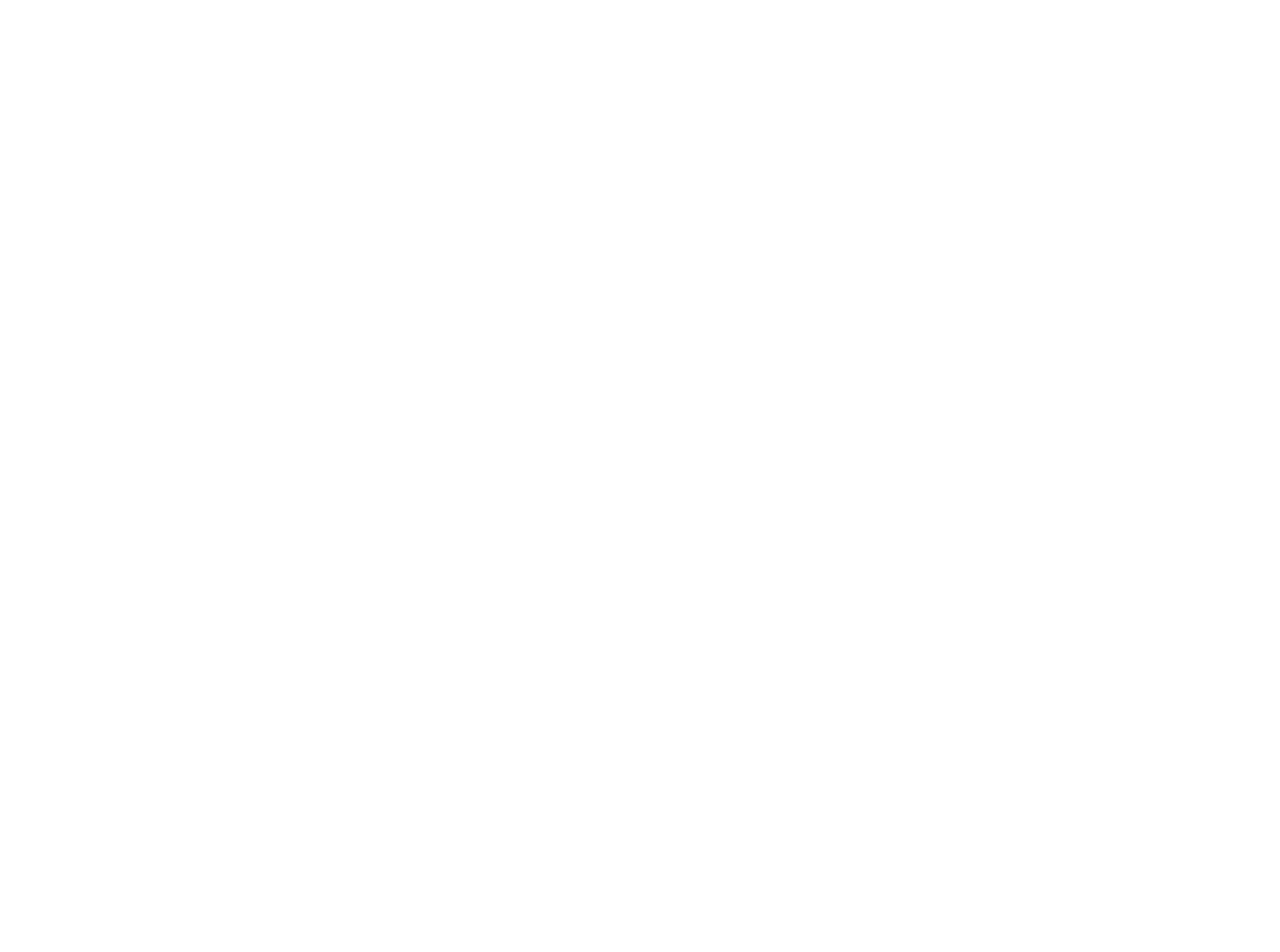
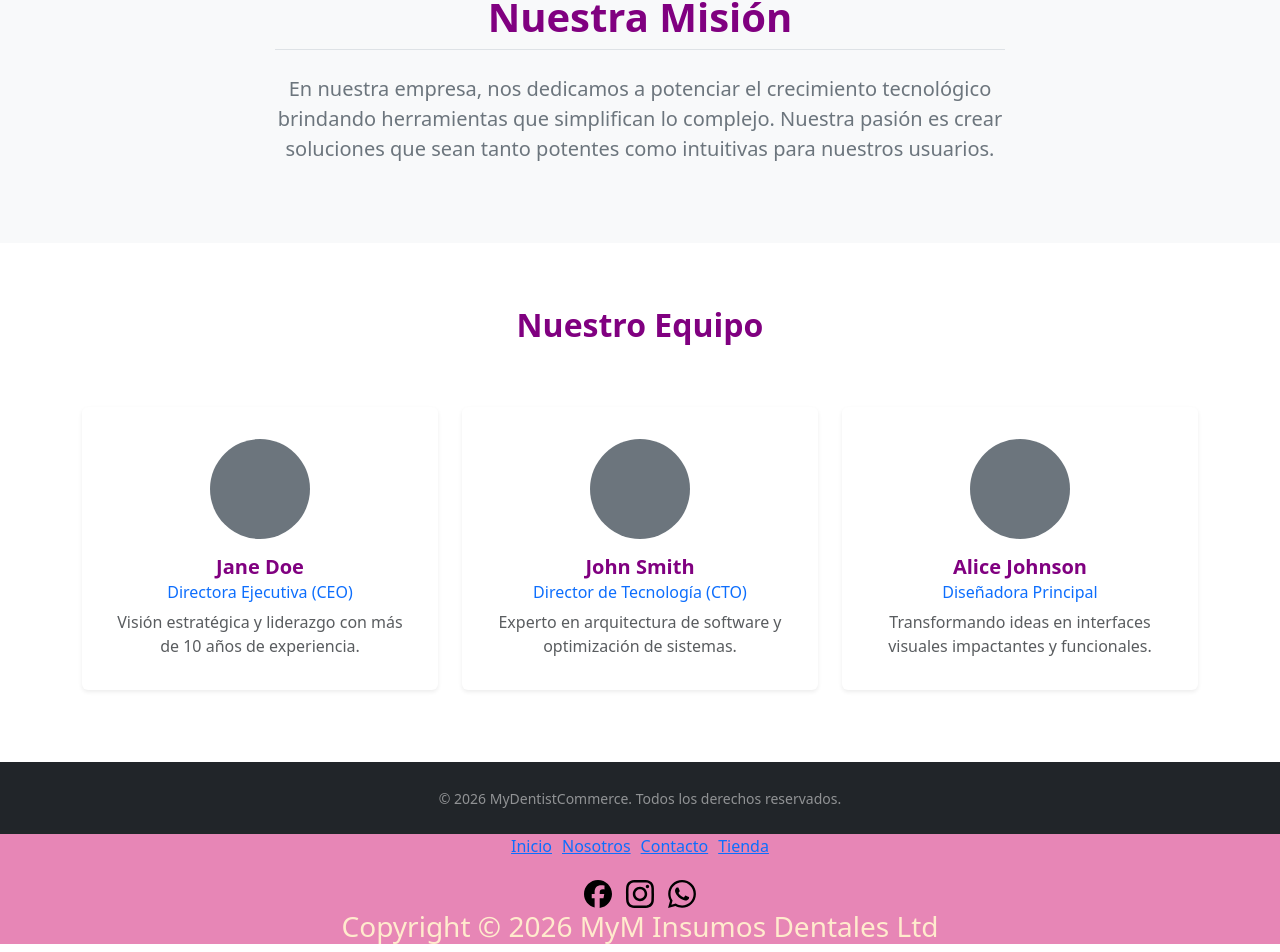
Before and after one commit to Duocantonio/mymdental, a React (Vite) app: page /Nosotros in a window 1280 px wide. Shown: the part 487-1439 px from the top of the page. Before the commit the page ends 800 px from the top, so only its background shows below. Built offline with nearby package versions, Linux system fonts and the light colour scheme; no server answers.

Commit message:
creacion de nuevos archivos base y mejoras de calidad

```diff
--- a/src/App.jsx
+++ b/src/App.jsx
@@ -6,7 +6,7 @@
 import Nosotros from './Pages/Nosotros'
 import Administrador from './Pages/Administrador'
 import Categoria from './Pages/Categoria'
-import InicioSesion from './Pages/inicio_sesion'
+import InicioSesion from './Pages/Inicio_sesion'
 
 import { BrowserRouter, Routes, Route } from "react-router-dom";
 
--- a/src/Components/Footer.jsx
+++ b/src/Components/Footer.jsx
@@ -7,14 +7,14 @@
 
 export default function Footer() {
   return (
-<footer className="footer footer-horizontal footer-center bg-base-200 text-base-content rounded p-10">
-  <div className="links grid-flow-col gap-10" class="text-center">
+<footer className="footer" >
+  <div className="links grid-flow-col gap-12" >
     <Link to='/'>Inicio</Link>
     <Link to='/Nosotros'>Nosotros</Link>
     <Link to='/Contacto'>Contacto</Link>
     <Link to='/Tienda'>Tienda</Link>
   </div>
-  <div className='svg-icons' class="text-center">
+  <div className='svg-icons gap-12' >
     <a href="https://www.facebook.com/ACMEIndustries" target="_blank" rel="noopener noreferrer">
       <svg xmlns="http://www.w3.org/2000/svg" width="32" height="32" viewBox="0 0 32 32">
               <path d="M16,2c-7.732,0-14,6.268-14,14,0,6.566,4.52,12.075,10.618,13.588v-9.31h-2.887v-4.278h2.887v-1.843c0-4.765,2.156-6.974,6.835-6.974,.887,0,2.417,.174,3.043,.348v3.878c-.33-.035-.904-.052-1.617-.052-2.296,0-3.183,.87-3.183,3.13v1.513h4.573l-.786,4.278h-3.787v9.619c6.932-.837,12.304-6.74,12.304-13.897,0-7.732-6.268-14-14-14Z"></path>
@@ -33,7 +33,7 @@
 
   </div>
   <div>
-    <p class="text-center">Copyright © 2026 MyM Insumos Dentales Ltd</p>
+    <h3 className="Copyright">Copyright © 2026 MyM Insumos Dentales Ltd</h3>
   </div>
 </footer>
   )
--- a/src/Components/Productos.jsx
+++ b/src/Components/Productos.jsx
@@ -1,31 +1,48 @@
 import React from 'react'
 import { useEffect, useState } from 'react'
+import "../Styles/Productos.css";
+import logoImagen from '../assets/Imagenes/Logomym.png';
+
 
 export default function Productos({ urlBack }) {
   const [productos, setProductos] = useState([])
 
+  useEffect(() => {
+    fetch(urlBack)
+      .then(response => response.json())
+      .then(data => setProductos(data))
+      .catch(error => console.error("Error al cargar productos:", error))
+  }, [urlBack])
 
-useEffect(() => {
-    fetch(urlBack)
-        .then(response => response.json())
-        .then(data => setProductos(data))
+  return (
 
-}, [urlBack])
-console.log("URL:", urlBack);
+    <div className="row row-cols-1 row-cols-md-3 g-4 container mx-auto">
+      {productos.sort(() => Math.random() -0.5).slice(0,12).map(producto => (
+        <div className="col" key={producto.idProduct}>
+          <div className="card h-100 border border-black shadow-sm">
+            <img
+              src={logoImagen}
+              className="card-img-top"
+              alt={producto.productName}
+            />
 
-return (
-  <div className="Card_group">
-      {productos.map(producto => (
-        <div className="col-md-3" style={{ width: '15rem' }} key={producto.idProduct}>
-          <div className="card border border-black">
-            <h5 >{producto.productName}</h5>
-            <p >{producto.descriptionProduct}</p>
-            <p >Stock: {producto.stockProduct}</p>
-            <p >Precio: ${producto.priceProduct}</p>
-            <a href="#" className="btn btn-primary">Detalles</a>
+            <div className="card-body">
+              <h5 className="card-title fw-bold">{producto.productName}</h5>
+              <p className="card-text text-muted">
+                {producto.descriptionProduct}
+              </p>
+              <p className="card-text fw-bold text-primary">
+                Precio: ${producto.priceProduct}
+              </p>
+            </div>
+
+            <div className="card-footer bg-transparent border-top-0 d-flex justify-content-between align-items-center">
+              <small className="text-muted">Stock: {producto.stockProduct}</small>
+              <button className="btn btn-sm btn-outline-primary">Detalles</button>
+            </div>
           </div>
         </div>
       ))}
     </div>
-)
+  )
 }
--- a/src/Components/navegacion.jsx
+++ b/src/Components/navegacion.jsx
@@ -66,6 +66,7 @@
               </Link>
             </li>
 
+
             <li
               className="nav-item position-static"
               onMouseEnter={handleMouseEnter}  //  cancela el timer
--- a/src/Pages/Categoria.jsx
+++ b/src/Pages/Categoria.jsx
@@ -1,5 +1,6 @@
 import { useParams } from 'react-router-dom';
 import Productos from '../Components/Productos';
+import "../Styles/Categoria.css"
 
 export default function Categoria() {
 
@@ -13,7 +14,7 @@
 
   return (
     <>
-      <h2>{nombreCategoria}</h2>
+      <h2 className='Titulo' class="text-center">{nombreCategoria}</h2>
       <Productos urlBack={urlBack} />
     </>
   );
--- a/src/Pages/Nosotros.jsx
+++ b/src/Pages/Nosotros.jsx
@@ -1,29 +1,78 @@
 import React from "react";
 
-
-
-
+// Componente interno para los miembros del equipo
+const TeamMember = ({ name, role, description }) => (
+  <div className="col-md-4 mb-4">
+    <div className="card h-100 border-0 shadow-sm text-center p-3">
+      <div className="d-flex justify-content-center">
+        <div className="rounded-circle bg-secondary mt-3" style={{ width: '100px', height: '100px' }}>
+             {/* Aquí podrías poner una etiqueta <img /> más adelante */}
+        </div>
+      </div>
+      <div className="card-body">
+        <h5 className="card-title fw-bold">{name}</h5>
+        <h6 className="card-subtitle mb-2 text-primary">{role}</h6>
+        <p className="card-text text-muted">{description}</p>
+      </div>
+    </div>
+  </div>
+);
 
 export default function Nosotros() {
-    return (
-        <>
+  return (
+    <div className="bg-light">
+      {/* Hero Section - Banner principal */}
+      <section className="py-5 text-center bg-dark text-white shadow-sm">
+        <div className="container py-5">
+          <h1 className="display-4 fw-bold">Sobre Nosotros</h1>
+          <p className="lead">Liderando el camino hacia experiencias web innovadoras.</p>
+        </div>
+      </section>
 
+      {/* Mission Section - Nuestra Misión */}
+      <section className="container py-5">
+        <div className="row justify-content-center">
+          <div className="col-lg-8 text-center">
+            <h2 className="display-6 fw-semibold mb-4 border-bottom pb-2">Nuestra Misión</h2>
+            <p className="fs-5 text-secondary leading-relaxed">
+              En nuestra empresa, nos dedicamos a potenciar el crecimiento tecnológico
+              brindando herramientas que simplifican lo complejo. Nuestra pasión es
+              crear soluciones que sean tanto potentes como intuitivas para nuestros usuarios.
+            </p>
+          </div>
+        </div>
+      </section>
 
-<button><svg xmlns="http://www.w3.org/2000/svg" viewBox="0 0 20 20" fill="currentColor" className="size-5">
-  <path fillRule="evenodd" d="M9.293 2.293a1 1 0 0 1 1.414 0l7 7A1 1 0 0 1 17 11h-1v6a1 1 0 0 1-1 1h-2a1 1 0 0 1-1-1v-3a1 1 0 0 0-1-1H9a1 1 0 0 0-1 1v3a1 1 0 0 1-1 1H5a1 1 0 0 1-1-1v-6H3a1 1 0 0 1-.707-1.707l7-7Z" clipRule="evenodd" />
-</svg>
-HOME
-</button>
+      {/* Team Section - El Equipo */}
+      <section className="py-5 bg-white">
+        <div className="container">
+          <h2 className="text-center mb-5 fw-bold">Nuestro Equipo</h2>
+          <div className="row">
+            <TeamMember
+              name="Jane Doe"
+              role="Directora Ejecutiva (CEO)"
+              description="Visión estratégica y liderazgo con más de 10 años de experiencia."
+            />
+            <TeamMember
+              name="John Smith"
+              role="Director de Tecnología (CTO)"
+              description="Experto en arquitectura de software y optimización de sistemas."
+            />
+            <TeamMember
+              name="Alice Johnson"
+              role="Diseñadora Principal"
+              description="Transformando ideas en interfaces visuales impactantes y funcionales."
+            />
+          </div>
+        </div>
+      </section>
 
-
-        </>
-    );
-
-
-
-
-
-
-
-
+      {/* Footer simple para la sección */}
+      <footer className="py-4 bg-dark text-white-50 text-center">
+        <div className="container">
+          <small>&copy; 2026 MyDentistCommerce. Todos los derechos reservados.</small>
+        </div>
+      </footer>
+    </div>
+  );
 }
--- a/src/Pages/home.jsx
+++ b/src/Pages/home.jsx
@@ -52,6 +52,7 @@
                 <img src={marca1} alt="Marca4"/>
             </div>
         </div>
+        <h1 className="encabezadoHome"> Algunos de nuestros productos </h1>
 
         <Productos urlBack={urlBack} />
 
--- /dev/null
+++ b/src/Styles/Categoria.css
@@ -0,0 +1,7 @@
+.text-center{
+    justify-content: center;
+    align-items: center;
+    padding: 15px;
+    position: relative;
+    color: purple;
+}
--- a/src/Styles/Footer.css
+++ b/src/Styles/Footer.css
@@ -1,6 +1,7 @@
 .links{
     display: flex;
     justify-content: center;
+    align-items: center;
     gap: 10px;
 }
 
@@ -10,3 +11,19 @@
     gap: 10px;
     margin-top: 20px;
 }
+
+.text-center{
+    color: rgb(0, 0, 0);
+}
+.Copyright{
+    justify-content: center;
+    display: flex;
+    gap : 10px;
+    color: blanchedalmond;
+}
+
+
+
+.footer {
+    background-color: #e786b6;
+}
--- a/src/Styles/homeStyle.css
+++ b/src/Styles/homeStyle.css
@@ -32,3 +32,11 @@
   font-size: 2em;
   color: #333;
 }
+.encabezadoHome{
+  color: #00C2CB;
+  display: absolute;
+  text-align: center;
+  margin: 10px;
+  font-family: 'Times New Roman', Times, serif;
+  font-size: 5em;
+}
```
Also changed, not shown: src/Styles/Productos.css (added).
